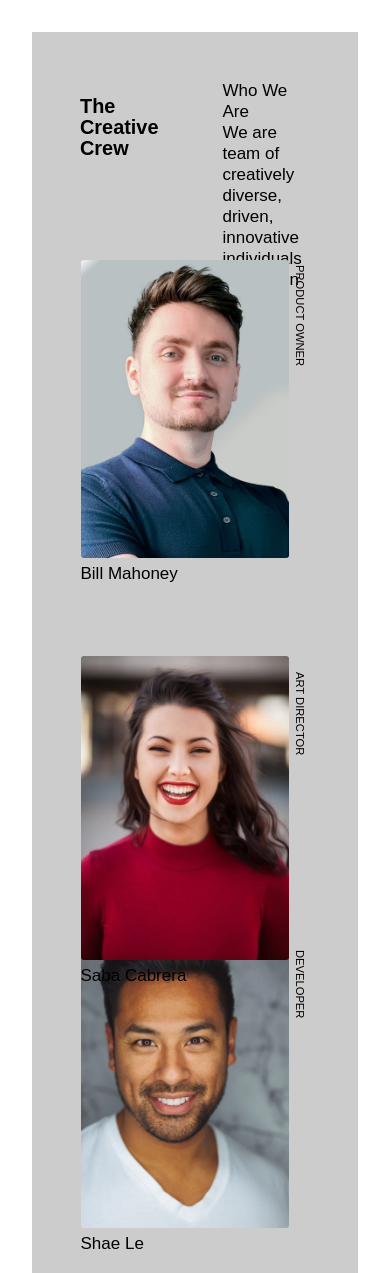
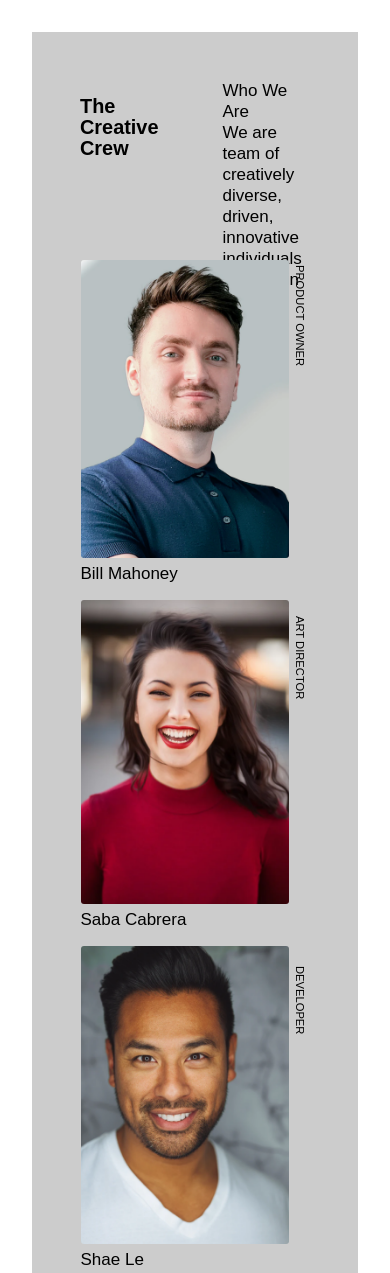
Before and after one commit to yamanadam/TeamMember-Proje-10, a plain HTML site: page index.html in a window 390 px wide. Shown: the top 1273 px of the page. Drawn offline with Linux system fonts and the light colour scheme; a web font is replaced by a local one.

Commit message:
Responsive Features added

```diff
--- a/style.css
+++ b/style.css
@@ -85,6 +85,14 @@
   .img-container {
     grid-template-columns: 1fr;
     margin-top: 6rem;
-    row-gap: 0.5rem;
+    gap: 1rem;
+  }
+  .container {
+    height: 320vh;
+  }
+  .part2,
+  .part6,
+  .part4 {
+    position: static;
   }
 }
```
